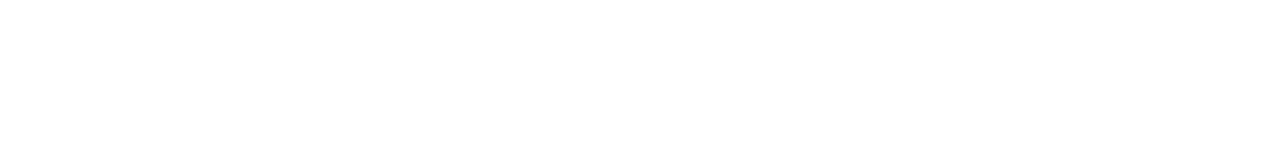
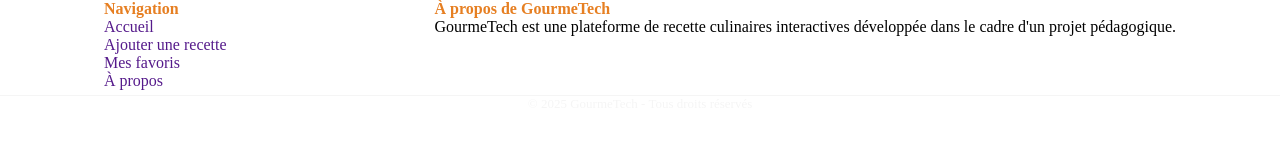
Before and after one commit to SebTsn/GourmeTech_Project, a plain HTML site: page index.html in a window 1280 px wide. Drawn offline with Linux system fonts and the light colour scheme.

Commit message:
maj footer

```diff
--- a/index.html
+++ b/index.html
@@ -4,8 +4,48 @@
     <meta charset="UTF-8">
     <meta name="viewport" content="width=device-width, initial-scale=1.0">
     <title>Accueil</title>
+
+
+    <link rel="stylesheet" href="styles.css">
 </head>
 <body>
 
+
+
+
+
+
+
+
+
+    <footer>
+
+
+    <div class="footer">
+        <div>
+            <p class="navFooter">Navigation</p>
+            <ul class="ulFooter">
+            <li><a href="">Accueil</a></li>
+            <li><a href="">Ajouter une recette</a></li>
+            <li><a href="">Mes favoris</a></li>
+            <li><a href="">À propos</a></li>
+            </ul>
+
+
+        </div>
+
+        <div>
+            <p class="navFooter">À propos de GourmeTech</p>
+            <p>GourmeTech est une plateforme de recette culinaires interactives développée dans le cadre d'un projet pédagogique.</p>
+
+        </div>
+
+    </div>
+
+        <p class="pFooter">© 2025 GourmeTech - Tous droits réservés</p>
+
+
+
+    </footer>
 </body>
 </html>
--- a/styles.css
+++ b/styles.css
@@ -0,0 +1,39 @@
+*, ::before, ::after {
+    margin: 0;
+    padding: 0;
+    box-sizing: border-box;
+  }
+  :root{
+      --primary-color: #E67F22;
+      --secondary-color:#F5F5F5;
+      --background-color: #FFFFFF;
+
+  }
+
+.footer{
+    display: flex;
+    justify-content: space-around;
+    width: 0 auto ;
+}
+
+.ulFooter{
+    list-style-type: none;
+
+}
+
+a{
+    text-decoration: none;
+}
+
+.pFooter{
+    text-align: center;
+    font-size: small;
+    border-top: 1px solid;
+    margin-top: 5px;
+    color: var(--secondary-color);
+}
+
+.navFooter{
+    color: var(--primary-color);
+    font-weight: 600;
+}
```
